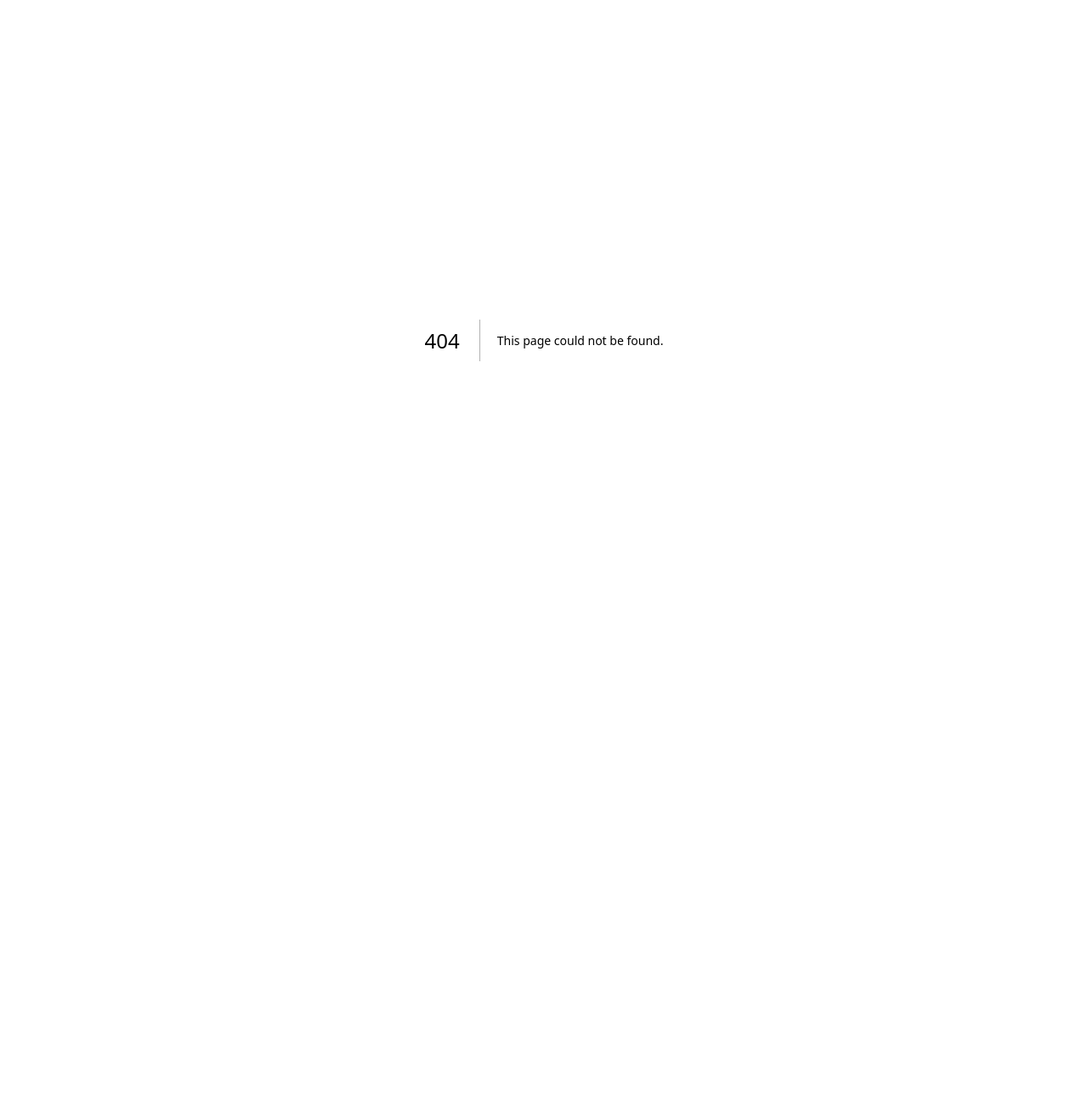
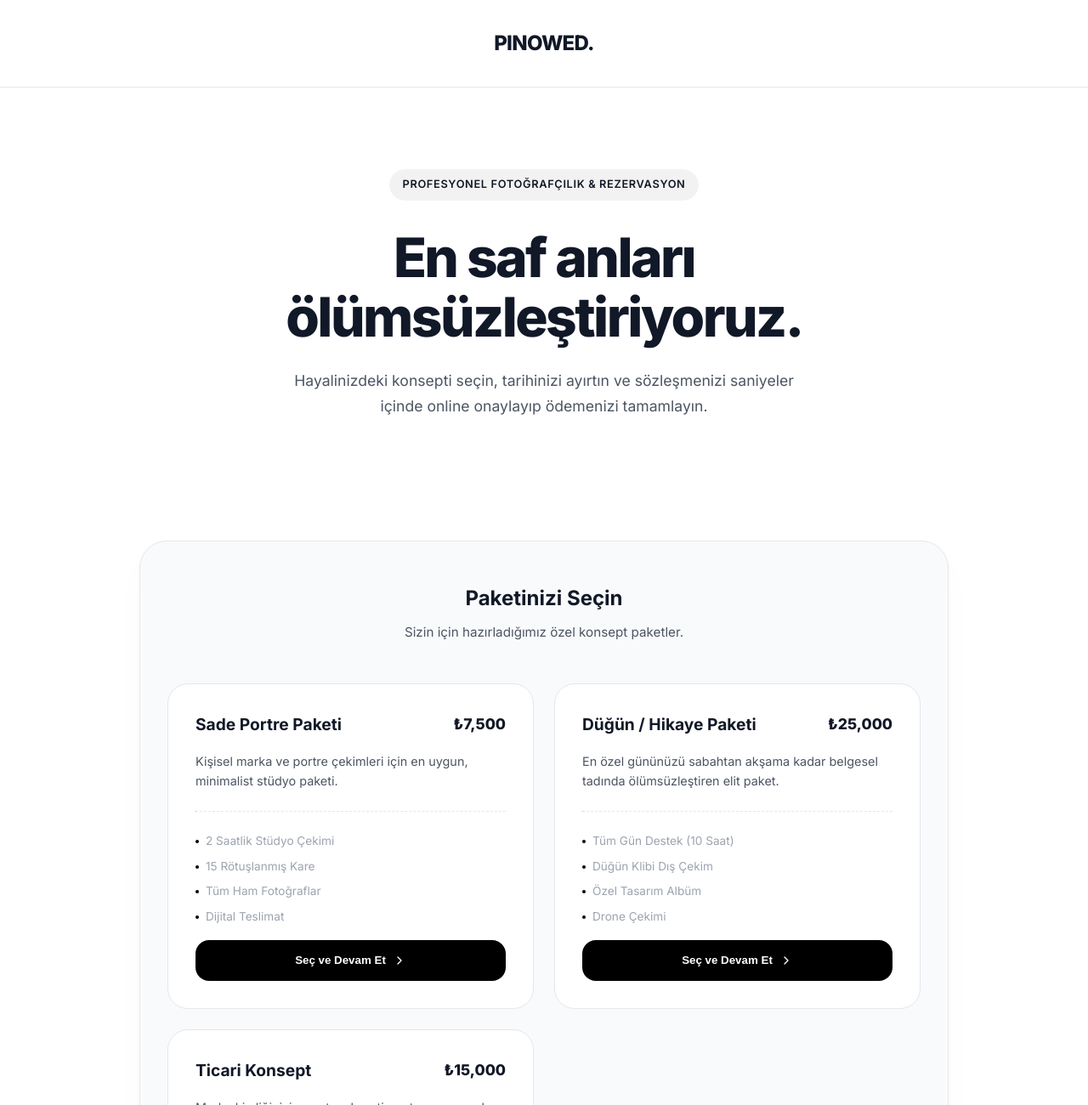
Before and after one commit to emregunes41/withnazligunes-website, a Next.js app: page /pinowed in a window 1280 px wide. Before the commit this address had no page. Shown: the top 1300 px of the page at 85% size. Before the commit the page ends 800 px from the top, so only its background shows below. Built offline with nearby package versions, Linux system fonts and the light colour scheme.

Commit message:
feat(pinowed): phase 1 minimalist white theme, subdomain middleware, and package UI built

```diff
--- a/src/app/globals.css
+++ b/src/app/globals.css
@@ -13,6 +13,25 @@
   --border: rgba(255, 255, 255, 0.08);
   --border-hover: rgba(255, 255, 255, 0.15);
   --glow: rgba(200, 165, 92, 0.08);
+}
+
+/* 📸 Pinowed Minimalist White Theme Override */
+.pinowed-theme {
+  --bg: #FFFFFF;
+  --bg-card: #F9FAFB;
+  --bg-card-hover: #F3F4F6;
+  --text: #111827; /* Dark Gray / Black for text */
+  --text-muted: #4B5563;
+  --text-subtle: #9CA3AF;
+  --border: #E5E7EB;
+  --border-hover: #D1D5DB;
+  --primary: #000000; /* Pure black minimalist primary */
+  --primary-hover: #374151;
+  --primary-muted: rgba(0, 0, 0, 0.05);
+  --glow: rgba(0, 0, 0, 0.05);
+  background-color: var(--bg);
+  color: var(--text);
+  min-height: 100vh;
 }
 
 * {
--- /dev/null
+++ b/src/app/pinowed/page.js
@@ -0,0 +1,135 @@
+'use client';
+
+import { motion } from 'framer-motion';
+import { Calendar, ChevronRight, Camera, CreditCard, FileSignature } from 'lucide-react';
+import Head from 'next/head';
+
+const packages = [
+  {
+    id: 'pkg1',
+    name: 'Sade Portre Paketi',
+    desc: 'Kişisel marka ve portre çekimleri için en uygun, minimalist stüdyo paketi.',
+    price: '₺7,500',
+    features: ['2 Saatlik Stüdyo Çekimi', '15 Rötuşlanmış Kare', 'Tüm Ham Fotoğraflar', 'Dijital Teslimat']
+  },
+  {
+    id: 'pkg2',
+    name: 'Düğün / Hikaye Paketi',
+    desc: 'En özel gününüzü sabahtan akşama kadar belgesel tadında ölümsüzleştiren elit paket.',
+    price: '₺25,000',
+    features: ['Tüm Gün Destek (10 Saat)', 'Düğün Klibi Dış Çekim', 'Özel Tasarım Albüm', 'Drone Çekimi']
+  },
+  {
+    id: 'pkg3',
+    name: 'Ticari Konsept',
+    desc: 'Marka kimliğinizi yansıtacak, e-ticaret veya sosyal medya odaklı konsept fotoğrafçılığı.',
+    price: '₺15,000',
+    features: ['Yarı Gün (5 Saat) Çekim', 'Mekan Kurgusu', '30 Rötuşlanmış Kare', 'Kısa Video Reel Hediyesi']
+  }
+];
+
+export default function PinowedHome() {
+  return (
+    <div className="pinowed-theme">
+      {/* Navbar Minimal */}
+      <nav style={{ padding: '2rem', display: 'flex', justifyContent: 'center', borderBottom: '1px solid var(--border)' }}>
+        <div style={{ fontWeight: 800, fontSize: '1.5rem', letterSpacing: '-0.03em' }}>
+          PINOWED.
+        </div>
+      </nav>
+
+      {/* Hero Section */}
+      <section style={{ maxWidth: '800px', margin: '0 auto', textAlign: 'center', padding: '6rem 1.5rem' }}>
+        <motion.div
+          initial={{ opacity: 0, y: 20 }}
+          animate={{ opacity: 1, y: 0 }}
+          transition={{ duration: 0.6 }}
+        >
+          <div style={{
+            display: 'inline-flex', padding: '0.5rem 1rem', background: 'var(--primary-muted)',
+            borderRadius: '99px', fontSize: '0.8rem', fontWeight: 600, letterSpacing: '0.05em', marginBottom: '2rem'
+          }}>
+            PROFESYONEL FOTOĞRAFÇILIK & REZERVASYON
+          </div>
+          <h1 style={{ fontSize: 'clamp(2.5rem, 6vw, 4rem)', fontWeight: 800, letterSpacing: '-0.04em', lineHeight: 1.1, marginBottom: '1.5rem' }}>
+            En saf anları <br/> ölümsüzleştiriyoruz.
+          </h1>
+          <p style={{ color: 'var(--text-muted)', fontSize: '1.1rem', maxWidth: '600px', margin: '0 auto 3rem', lineHeight: 1.7 }}>
+            Hayalinizdeki konsepti seçin, tarihinizi ayırtın ve sözleşmenizi saniyeler içinde online onaylayıp ödemenizi tamamlayın.
+          </p>
+        </motion.div>
+      </section>
+
+      {/* Booking Form Interface */}
+      <section style={{ maxWidth: '1000px', margin: '0 auto', padding: '0 1.5rem 6rem' }}>
+        <div style={{
+          background: 'var(--bg-card)', border: '1px solid var(--border)', borderRadius: '2rem',
+          padding: '3rem 2rem', boxShadow: '0 20px 40px rgba(0,0,0,0.02)'
+        }}>
+
+          <div style={{ marginBottom: '3rem', textAlign: 'center' }}>
+            <h2 style={{ fontSize: '1.5rem', fontWeight: 700 }}>Paketinizi Seçin</h2>
+            <p style={{ color: 'var(--text-muted)', fontSize: '0.95rem', marginTop: '0.5rem' }}>Sizin için hazırladığımız özel konsept paketler.</p>
+          </div>
+
+          <div style={{ display: 'grid', gridTemplateColumns: 'repeat(auto-fit, minmax(280px, 1fr))', gap: '1.5rem' }}>
+            {packages.map((pkg, idx) => (
+              <motion.div
+                key={pkg.id}
+                initial={{ opacity: 0, y: 20 }}
+                animate={{ opacity: 1, y: 0 }}
+                transition={{ duration: 0.5, delay: idx * 0.1 }}
+                style={{
+                  background: 'var(--bg)', border: '1px solid var(--border)', padding: '2rem',
+                  borderRadius: '1.5rem', display: 'flex', flexDirection: 'column', gap: '1rem', cursor: 'pointer',
+                  transition: 'all 0.2s',
+                }}
+                className="glass-hover"
+              >
+                <div style={{ display: 'flex', justifyContent: 'space-between', alignItems: 'center' }}>
+                  <h3 style={{ fontSize: '1.2rem', fontWeight: 700 }}>{pkg.name}</h3>
+                  <span style={{ fontSize: '1.1rem', fontWeight: 800 }}>{pkg.price}</span>
+                </div>
+                <p style={{ fontSize: '0.9rem', color: 'var(--text-muted)' }}>{pkg.desc}</p>
+
+                <hr style={{ borderTop: '1px dashed var(--border)', borderBottom: 'none', margin: '0.5rem 0' }} />
+
+                <ul style={{ listStyle: 'none', padding: 0, display: 'flex', flexDirection: 'column', gap: '0.5rem' }}>
+                  {pkg.features.map((f, i) => (
+                    <li key={i} style={{ fontSize: '0.85rem', color: 'var(--text-subtle)', display: 'flex', alignItems: 'center', gap: '0.5rem' }}>
+                      <div style={{ width: '4px', height: '4px', background: 'var(--primary)', borderRadius: '50%' }}></div>
+                      {f}
+                    </li>
+                  ))}
+                </ul>
+
+                <button style={{
+                  marginTop: 'auto', background: 'var(--primary)', color: '#fff',
+                  border: 'none', padding: '1rem', borderRadius: '1rem', fontWeight: 600,
+                  display: 'flex', justifyContent: 'center', alignItems: 'center', gap: '0.5rem', cursor: 'pointer'
+                }}>
+                  Seç ve Devam Et <ChevronRight size={16} />
+                </button>
+              </motion.div>
+            ))}
+          </div>
+
+        </div>
+      </section>
+
+      {/* Feature Highlights Minimal */}
+      <section style={{ maxWidth: '1000px', margin: '0 auto', padding: '2rem 1.5rem 6rem', display: 'flex', gap: '2rem', flexWrap: 'wrap', justifyContent: 'center' }}>
+        <div style={{ display: 'flex', alignItems: 'center', gap: '0.75rem', color: 'var(--text-muted)', fontSize: '0.9rem' }}>
+          <Calendar size={20} /> Yüzde Yüz Dijital Rezervasyon
+        </div>
+        <div style={{ display: 'flex', alignItems: 'center', gap: '0.75rem', color: 'var(--text-muted)', fontSize: '0.9rem' }}>
+          <FileSignature size={20} /> E-Sözleşme Onayı
+        </div>
+        <div style={{ display: 'flex', alignItems: 'center', gap: '0.75rem', color: 'var(--text-muted)', fontSize: '0.9rem' }}>
+          <CreditCard size={20} /> Güvenli Kredi Kartı Ödemesi
+        </div>
+      </section>
+
+    </div>
+  );
+}
```
Also changed, not shown: src/middleware.js (added, +30 -0 lines).
